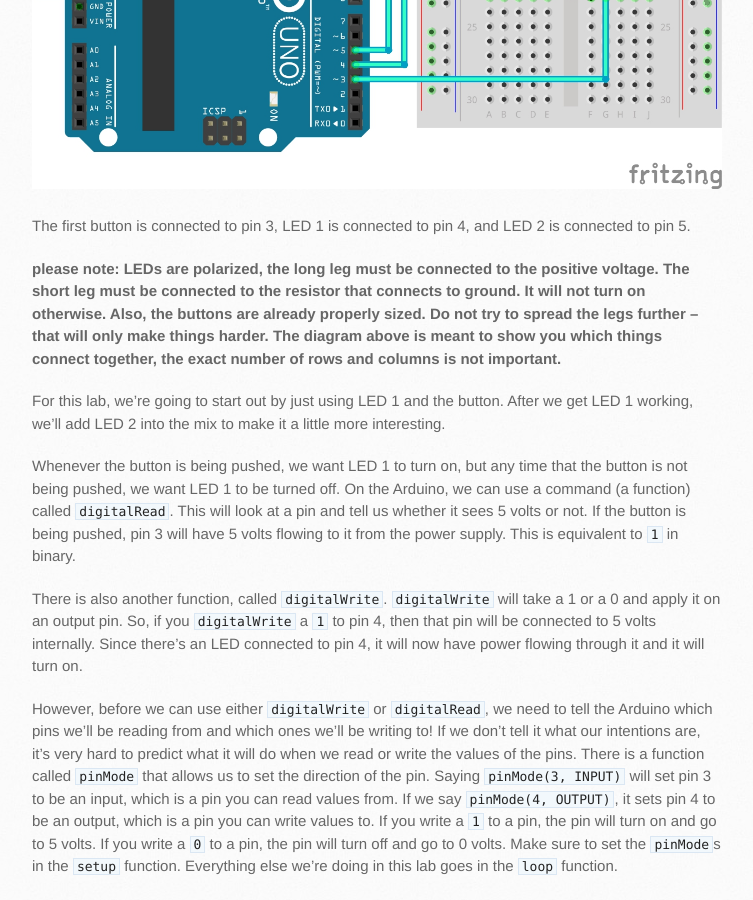
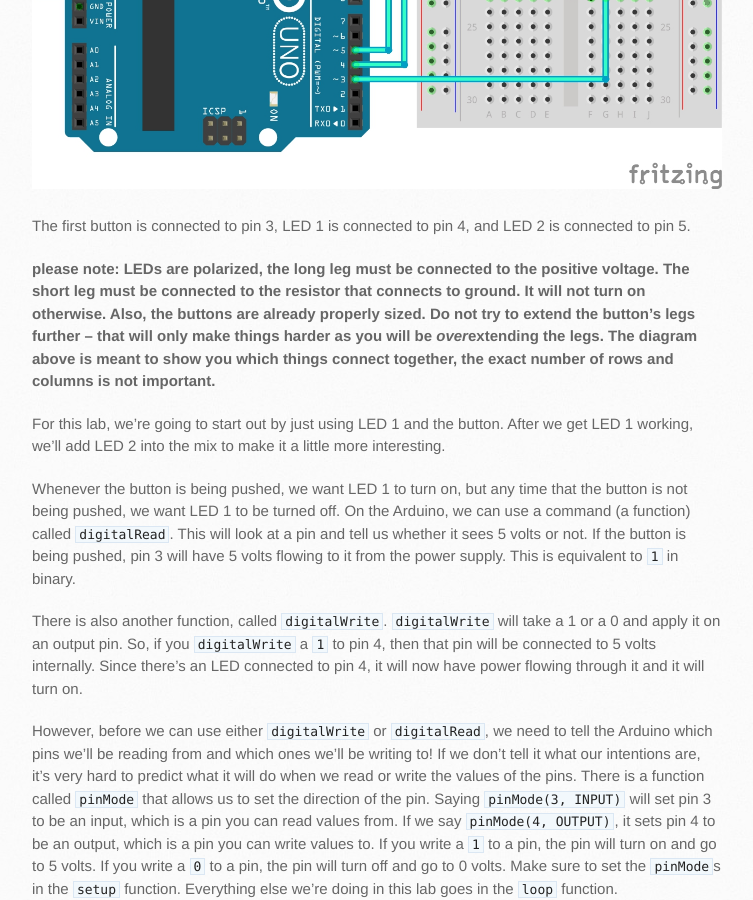
Before and after one commit to TTU-CSC/ttu-csc.github.com, a Jekyll site: the page built from _posts/2015-05-12-lab-1-IO.markdown, in a window 1280 px wide and 900 px high, scrolled down 756 px. Shown: the whole window, without its empty margins (138-891 px from the left). Built offline with Jekyll 4.4.1, drawn with Linux system fonts in a browser that asks for light colours.

Commit message:
Update 2015-05-12-lab-1-IO.markdown

```diff
--- a/_posts/2015-05-12-lab-1-IO.markdown
+++ b/_posts/2015-05-12-lab-1-IO.markdown
@@ -12,7 +12,7 @@
 
 The first button is connected to pin 3, LED 1 is connected to pin 4, and LED 2 is connected to pin 5.
 
-**please note: LEDs are polarized, the long leg must be connected to the positive voltage. The short leg must be connected to the resistor that connects to ground. It will not turn on otherwise. Also, the buttons are already properly sized. Do not try to spread the legs further -- that will only make things harder. The diagram above is meant to show you which things connect together, the exact number of rows and columns is not important.**
+**please note: LEDs are polarized, the long leg must be connected to the positive voltage. The short leg must be connected to the resistor that connects to ground. It will not turn on otherwise. Also, the buttons are already properly sized. Do not try to extend the button's legs further -- that will only make things harder as you will be *over*extending the legs. The diagram above is meant to show you which things connect together, the exact number of rows and columns is not important.**
 
 For this lab, we're going to start out by just using LED 1 and the button. After we get LED 1 working, we'll add LED 2 into the mix to make it a little more interesting.
 
```
